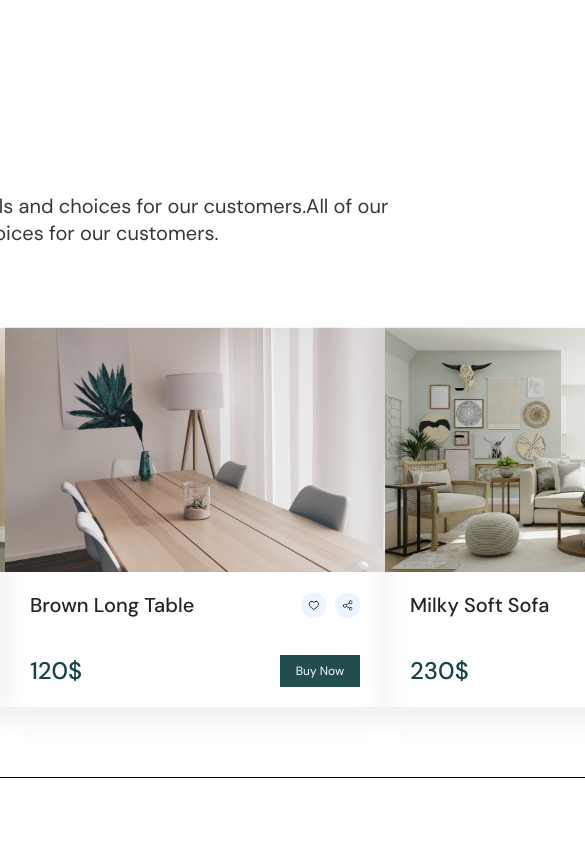
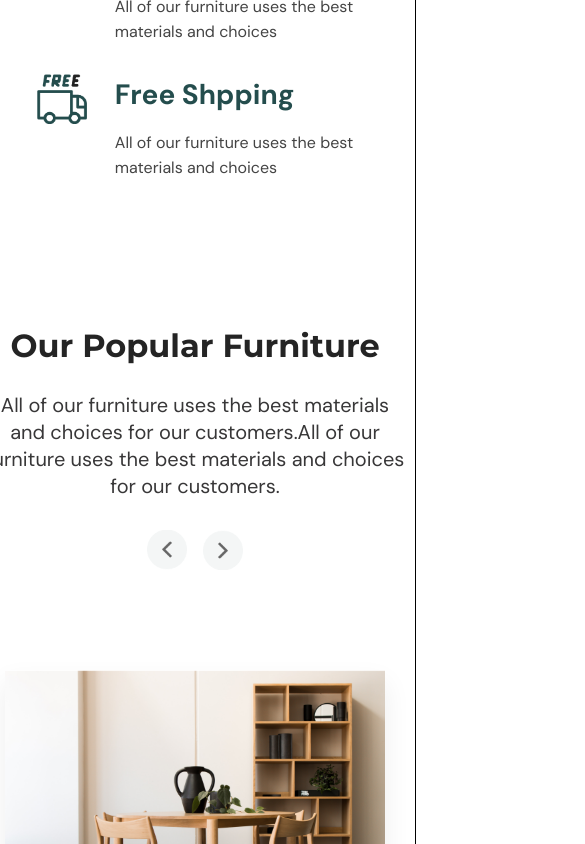
Before and after one commit to AndriyPapirnyk/DudeShape-react, a React (Create React App) app: page / in a window 390 px wide. Shown: the part 1660-2504 px from the top of the page, 585 px wide, since content can reach past the window. Before the commit the page ends 2438 px from the top, so only its background shows below. Built offline with nearby package versions, Linux system fonts and the light colour scheme.

Commit message:
goodnight

```diff
--- a/src/components/popular/Popular.css
+++ b/src/components/popular/Popular.css
@@ -7,8 +7,14 @@
 }
 .popular__list {
   display: flex;
+  flex-wrap: wrap;
   justify-content: space-between;
   margin-top: 80px;
+}
+@media screen and (max-width: 1205px) {
+  .popular__list {
+    justify-content: center;
+  }
 }
 .popular h1 {
   font-family: "Montserrat";
@@ -18,11 +24,26 @@
   line-height: 52px;
   color: #242424;
 }
+@media screen and (max-width: 945px) {
+  .popular h1 {
+    text-align: center;
+  }
+}
 .popular .row {
   width: 100%;
   display: flex;
   justify-content: space-between;
   align-items: center;
+}
+@media screen and (max-width: 945px) {
+  .popular .row {
+    flex-direction: column;
+    justify-content: center;
+    text-align: center;
+  }
+  .popular .row div {
+    margin-top: 30px;
+  }
 }
 .popular .row p {
   font-family: "DM Sans";
--- a/src/components/popular/Popular.scss
+++ b/src/components/popular/Popular.scss
@@ -6,8 +6,12 @@
     padding: 70px 0;
     &__list{
         display: flex;
+        flex-wrap: wrap;
         justify-content: space-between;
         margin-top: 80px;
+        @media screen and (max-width: 1205px) {
+            justify-content: center;
+        }
     }
     h1{
         font-family: 'Montserrat';
@@ -16,12 +20,23 @@
         font-size: 32px;
         line-height: 52px;
         color: #242424;
+        @media screen and (max-width: 945px) {
+            text-align: center;
+        }
     }
     .row{
         width: 100%;
         display: flex;
         justify-content: space-between;
         align-items: center;
+        @media screen and (max-width: 945px) {
+            flex-direction: column;
+            justify-content: center;
+            text-align: center;
+            div{
+                margin-top: 30px;
+            }
+        }
         p{
             font-family: 'DM Sans';
             font-style: normal;
--- a/src/components/popular/card/Card.css
+++ b/src/components/popular/card/Card.css
@@ -2,6 +2,12 @@
   width: 380px;
   height: 380px;
   box-shadow: 0px 13px 26px rgba(0, 0, 0, 0.07);
+  margin: 5px;
+}
+@media screen and (max-width: 1205px) {
+  .card {
+    margin: 20px;
+  }
 }
 .card img {
   width: 100%;
--- a/src/components/popular/card/Card.scss
+++ b/src/components/popular/card/Card.scss
@@ -2,6 +2,10 @@
     width: 380px;
     height: 380px;
     box-shadow: 0px 13px 26px rgba(0, 0, 0, 0.07);
+    margin: 5px;
+    @media screen and (max-width: 1205px) {
+        margin: 20px;
+    }
     img{
         width: 100%;
         height: 245px;
```
